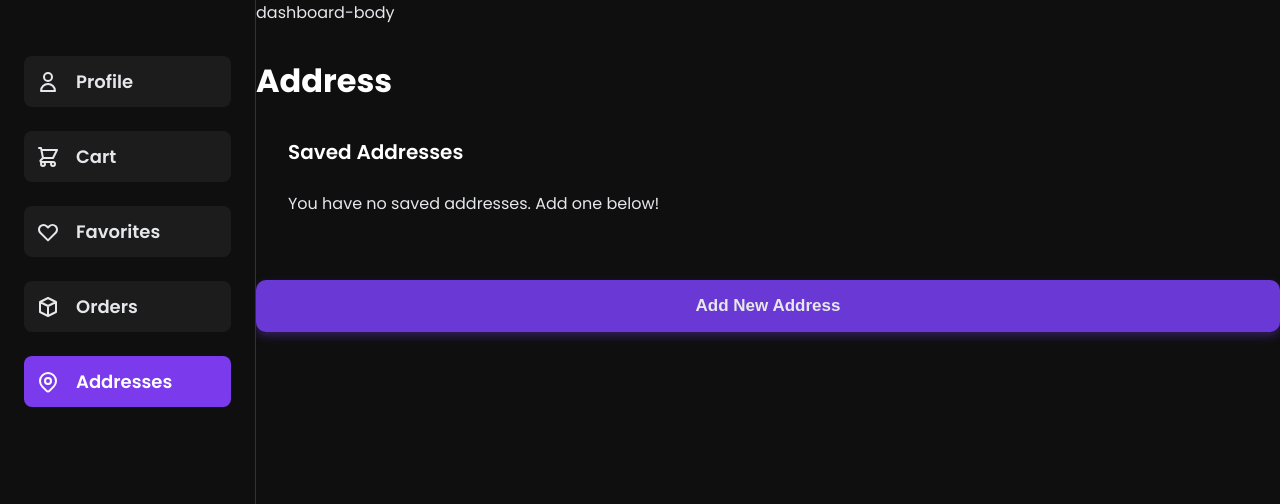
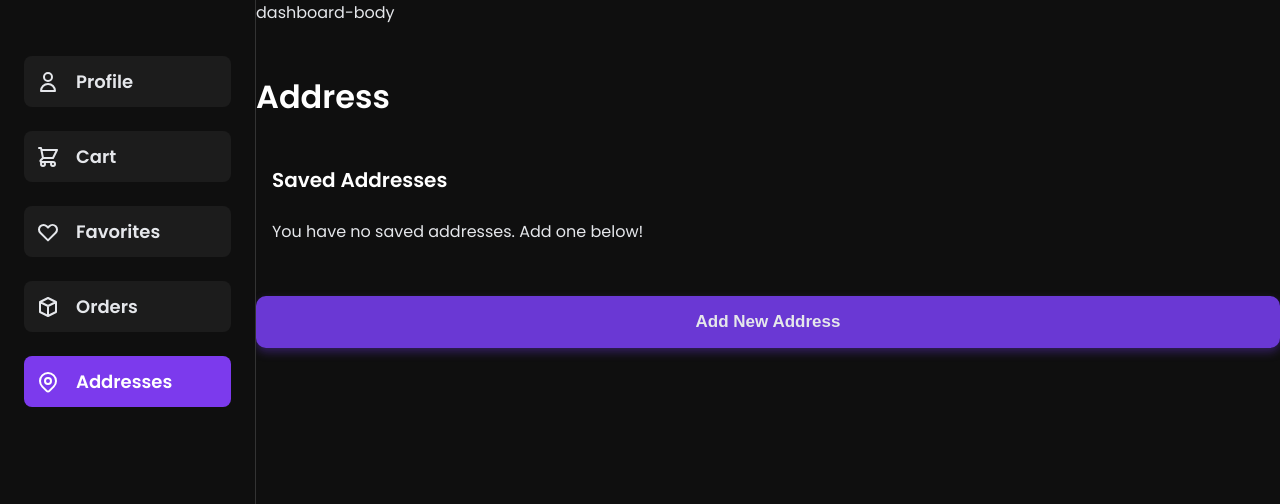
Before and after one commit to SterneeSR/RCN-SUCCESS, a Django app: page /users/addresses/ in a window 1280 px wide. Shown: the top 504 px of the page. Run offline with Django 5.2, Linux system fonts and the light colour scheme; the visitor is signed in with stand-in values (Sample User, id 1); data comes from the database, SQL or seed files in the repository; data that the repository does not hold is empty.

Commit message:
dashboard css 2 #4

```diff
--- a/rcnb/users/static/users/dashboard.css
+++ b/rcnb/users/static/users/dashboard.css
@@ -1219,3 +1219,111 @@ Utility & Messages
     max-width: 350px;
   }
 }
+
+/* =========================================================
+   DASHBOARD PAGE FIXES: PADDING, SCALING, AND FAVORITES FIX
+   ========================================================= */
+
+/* General dashboard content spacing (like Profile) */
+.dashboard-content {
+  max-width: 1100px;
+  margin: 2rem auto;
+  padding: 0 1rem;
+}
+@media (min-width: 768px) {
+  .dashboard-content {
+    margin-left: 0;
+    padding: 2rem;
+  }
+}
+
+/* Headings alignment */
+.dashboard-content h1,
+.dashboard-content .page-header {
+  padding-top: 1rem;
+  margin-bottom: 1.5rem;
+  font-weight: 600;
+  text-align: left;
+}
+
+/* Scale down non-profile cards */
+.cart-card,
+.order-card,
+.saved-address-item,
+.product-card {
+  transform: scale(0.98);
+  transform-origin: center;
+}
+@media (max-width: 768px) {
+  .cart-card,
+  .order-card,
+  .saved-address-item,
+  .product-card {
+    transform: scale(0.95);
+    margin-inline: auto;
+  }
+}
+
+/* Favorites container spacing */
+.cards-container,
+.favorites-container {
+  justify-content: center;
+  padding: 2rem 1rem;
+  max-width: 1100px;
+  margin: 0 auto;
+}
+@media (max-width: 640px) {
+  .cards-container,
+  .favorites-container {
+    padding: 1rem;
+    gap: 15px;
+  }
+  .product-card {
+    width: 90vw;
+    max-width: 350px;
+  }
+}
+
+/* Address card wrapper horizontal padding reduced */
+.address-card-wrapper {
+  padding: 20px 16px;
+}
+
+/* Fix product title visibility */
+.prod-name {
+  font-size: 1rem;
+  font-weight: 700;
+  margin: 5px 0;
+  color: #fff;
+}
+
+.prod-details {
+  background-color: #1c1c1c;
+  color: var(--text-primary);
+}
+.prod-price {
+  color: var(--accent-primary-light);
+}
+
+.prod-name {
+  font-size: 1rem;
+  font-weight: 700;
+  margin: 5px 0;
+  color: #fff; /* FIXED for dark background */
+}
+
+/* Page headings unified spacing */
+.dashboard-content h1,
+.dashboard-content .page-header {
+  padding-top: 1rem;
+  margin-bottom: 1.5rem;
+  font-weight: 600;
+  text-align: left;
+}
+
+.address-card-wrapper {
+  background-color: transparent;
+  border-radius: 10px;
+  padding: 20px 16px; /* Reduced horizontal padding */
+  box-shadow: none;
+}
```
